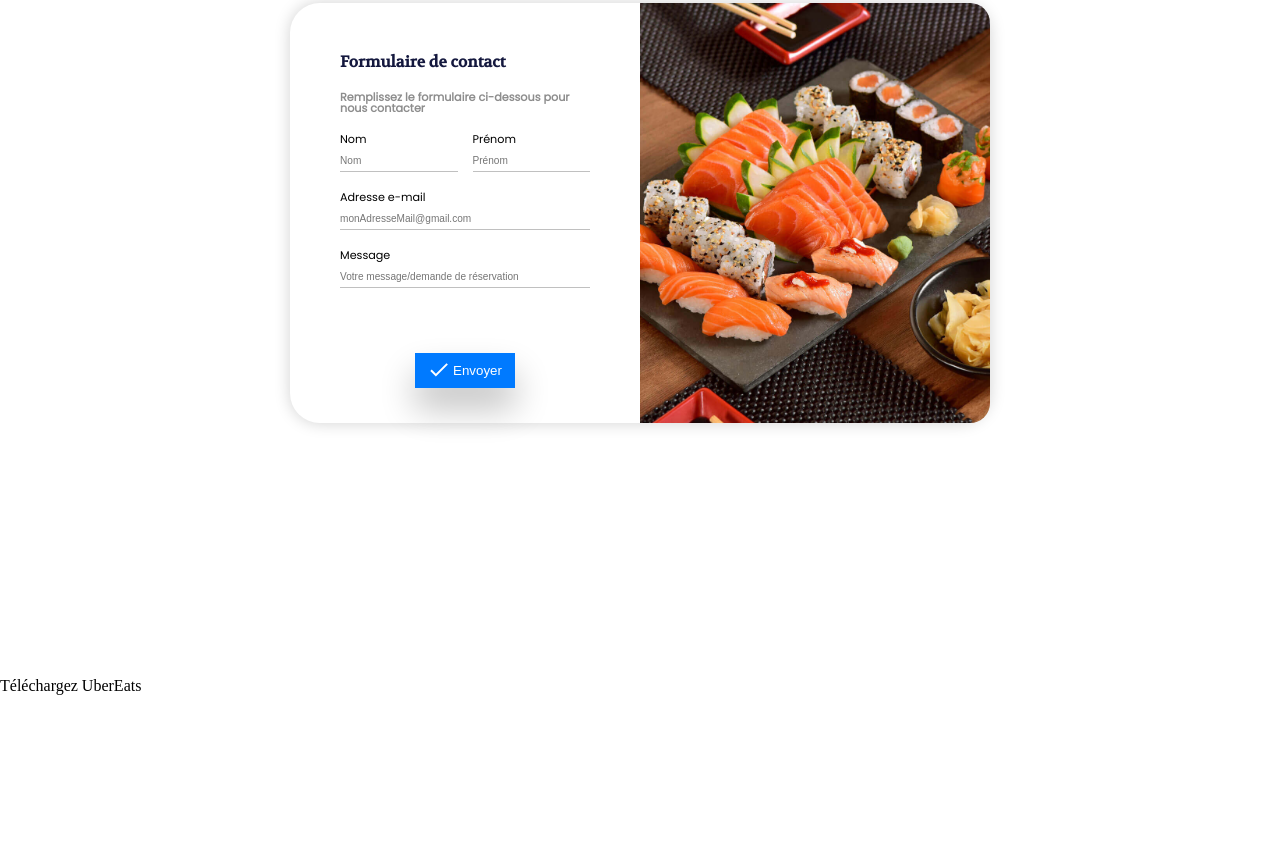
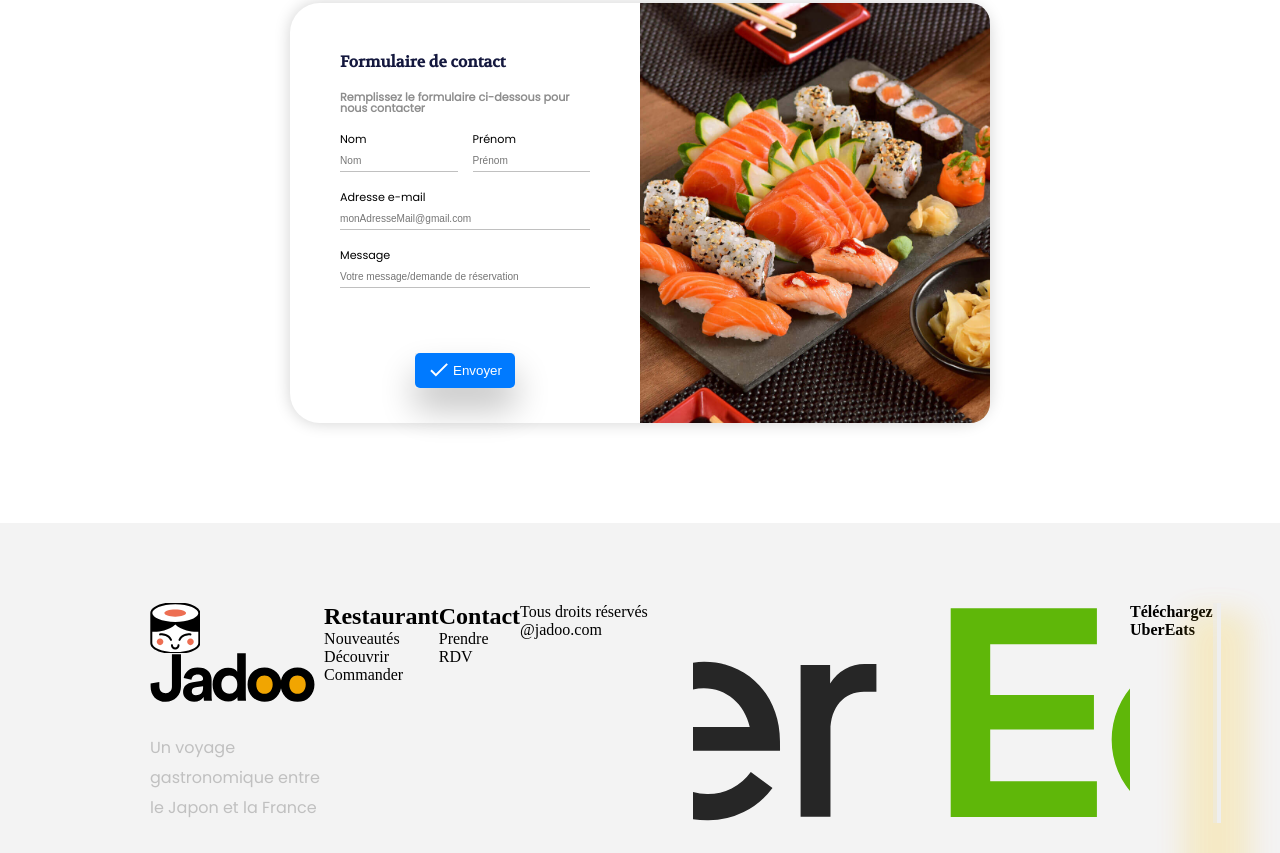
Before and after one commit to LoloxDev/Jadoo, a plain HTML site: page index.html in a window 1280 px wide. Shown: the part 4671-5524 px from the top of the page. Before the commit the page ends 5366 px from the top, so only its background shows below. Drawn offline with Linux system fonts and the light colour scheme.

Commit message:
Footer en progress

```diff
--- a/index.html
+++ b/index.html
@@ -212,22 +212,34 @@
         </section>
 
         <footer>
-            <!--GRID-->
-            <div id="logo"></div>
-            <p></p>
-            <ul>
-                <li></li>
-                <li></li>
-                <li></li>
-            </ul>
-            <ul>
-                <li></li>
-                <li></li>
-                <li></li>
-            </ul>
-            <div id="logouber">Téléchargez UberEats</div>
-            <a></a>
-            <a></a>
+            <div class="footer1">
+                <img src="images/logo_jadoo_1.svg">
+                <img src="images/logo_jadoo_2.svg">
+                <p>Un voyage gastronomique entre le Japon et la France</p>
+            </div>
+            <div class="footer2">
+                <ul>
+                    <h2>Restaurant</h2>
+                    <li>Nouveautés</li>
+                    <li>Découvrir</li>
+                    <li>Commander</li>
+                </ul>
+                <ul>
+                    <h2>Contact</h2>
+                    <li>Prendre RDV</li>
+                </ul>
+                <span>Tous droits réservés @jadoo.com</span>
+            </div>
+            <div class="footer3">
+                <img src="images/logo_uberEats_2.svg" alt="Logo Uber Eats">
+                <h4>Téléchargez UberEats</h4>
+                <button class="bouttonfooter">
+                    <img src="images/logo_google_play.svg" alt="Logo Google play">
+                </button>
+                <button class="bouttonfooter">
+                    <img src="images/logo_apple.svg" alt="Logo Apple">
+                </button>
+            </div>
         </footer>
     </body>
 </html>
--- a/style.css
+++ b/style.css
@@ -451,6 +451,7 @@ input:focus{
     padding:10px 15px;
     background-color: #007aff;
     color:white;
+    border-radius: 5px;
 }
 
 .sendbutton img{
@@ -471,3 +472,36 @@ input:focus{
     transform: scale(1.10);
     transition:0.2s;
 }
+
+footer{
+    display: flex;
+    padding:80px 150px 30px;
+    background-color: #f3f3f3;
+}
+
+ul{
+    list-style-type: none;
+}
+
+.footer1, .footer2, .footer3{
+    display:flex;
+}
+
+.footer1{
+    width:20%;
+    flex-wrap: wrap;
+}
+
+.footer1 img{
+    height:50px;
+    width:200px;
+}
+
+.footer1 img:first-child{
+    width:50px;
+}
+
+.footer1 img:nth-child(2){
+    width:165px;
+    height:50px;
+}
```
